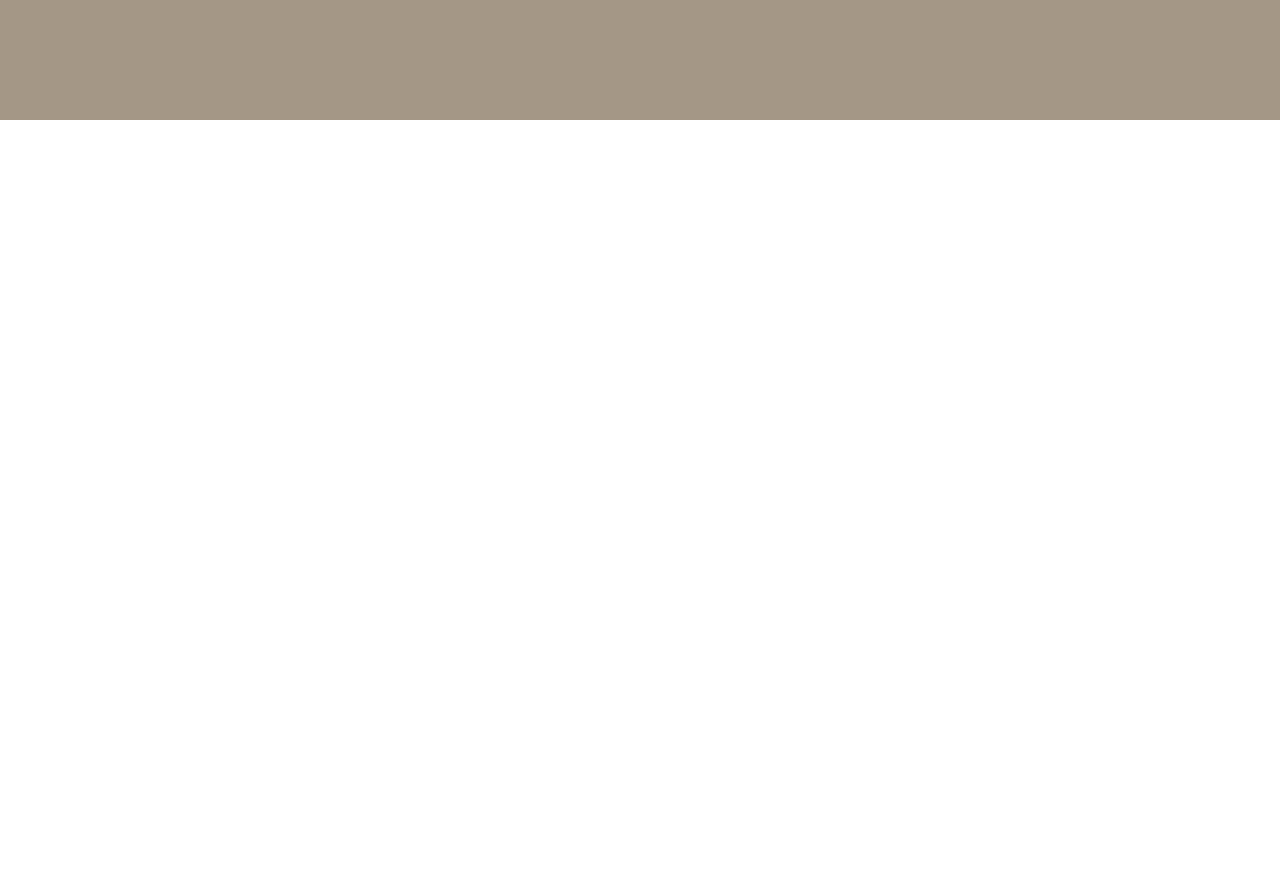
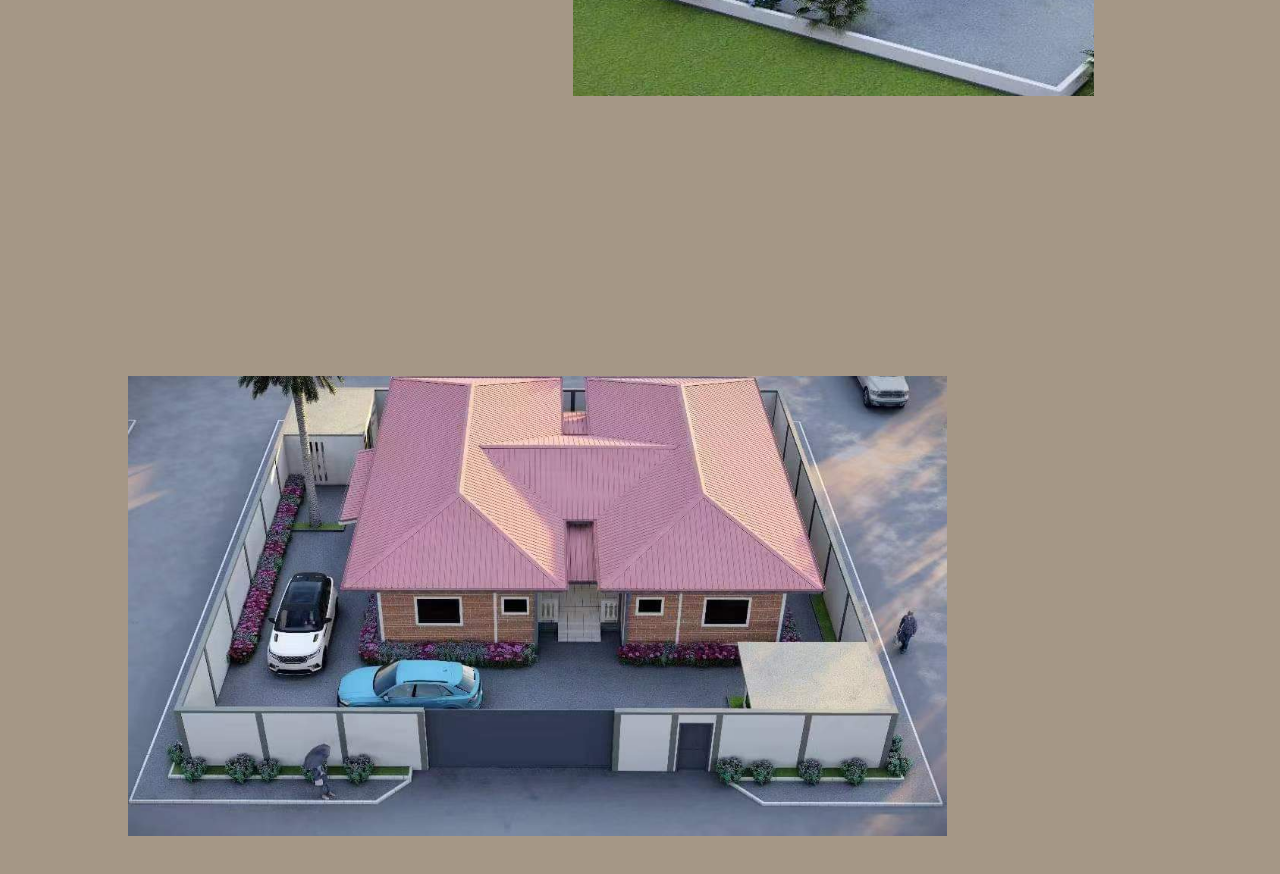
Before and after one commit to William-Hortone/ona-btm, a React (Create React App) app: page /villa1 in a window 1280 px wide. Shown: the part 1480-2354 px from the top of the page. Before the commit the page ends 1600 px from the top, so only its background shows below. Built offline with nearby package versions, Linux system fonts and the light colour scheme; a web font is replaced by a local one.

Commit message:
added the nextProject section

```diff
--- a/src/components/SingleProject/SingleProject.jsx
+++ b/src/components/SingleProject/SingleProject.jsx
@@ -1,24 +1,44 @@
 import React from "react";
 import "./singleProject.css";
 import { images } from "../../constants";
+import { Parallax } from "react-parallax";
+import { motion } from "framer-motion";
 
 const SingleProject = () => {
   return (
     <div className="app__singleProject">
       <div className="fixed-box"></div>
-      <div className="app__singleProject-container">
+      <div className="app__singleProject-container section__padding">
         <div className="app__singleProject-container_first-box">
           <div className="container_left-box">
             <h2>Villa écologique en brique de terre</h2>
           </div>
           <div className="container_right-box">
             <div className="container_right-box-img">
-              <img src={images.villa1} alt="" />
+              <img src={images.villa1} alt="images of house" />
             </div>
           </div>
         </div>
-        <div className="app__singleProject-container_second-box"></div>
-        <div className="app__singleProject-container_third-box"></div>
+        <div className="app__singleProject-container_second-box">
+          <motion.div
+            initial={{ opacity: 0 }}
+            whileInView={{ opacity: 1 }}
+            viewport={{ once: true }}
+            className="container_second-box-img"
+          >
+            <img src={images.villa2} alt="" />
+            {/* <Parallax strength={300} bgImage={images.villa2}>
+              <div className="box">
+                <div className="text">We do Parallax </div>
+              </div>
+            </Parallax> */}
+          </motion.div>
+        </div>
+        <div className="app__singleProject-container_third-box">
+          <div className="container_third-box-img">
+            <img src={images.villa3} alt="" />
+          </div>
+        </div>
       </div>
     </div>
   );
--- a/src/components/SingleProject/singleProject.css
+++ b/src/components/SingleProject/singleProject.css
@@ -32,7 +32,7 @@
     display: flex;
     justify-content: flex-end;
     align-items: center;
-    padding-left: 5rem;
+    /* padding-left: 1rem; */
     /* background-color: rgb(220, 238, 245); */
 }
 .container_left-box h2{
@@ -60,3 +60,40 @@
     height: 100%;
     object-fit: cover;
 }
+.app__singleProject-container_second-box{
+    width: 80%;
+    height: 100vh;
+    margin-top: 10rem;
+    /* background-color: red; */
+}
+.container_second-box-img{
+    width: 100%;
+    /* height: 70%; */
+}
+.container_second-box-img img{
+    width: 100%;
+    height: 100%;
+    object-fit: cover;
+    /* height: 70%; */
+}
+.box{
+    height: 85vh;
+    width: 10%;
+
+}
+.app__singleProject-container_third-box{
+    width: 100%;
+    height: 100vh;
+    margin-top: 10rem;
+    display: flex;
+    justify-content: flex-end;
+}
+.container_third-box-img{
+    width: 80%;
+    height: 80%;
+}
+.container_third-box-img img{
+    width: 100%;
+    height: 100%;
+    object-fit: cover;
+}
```
